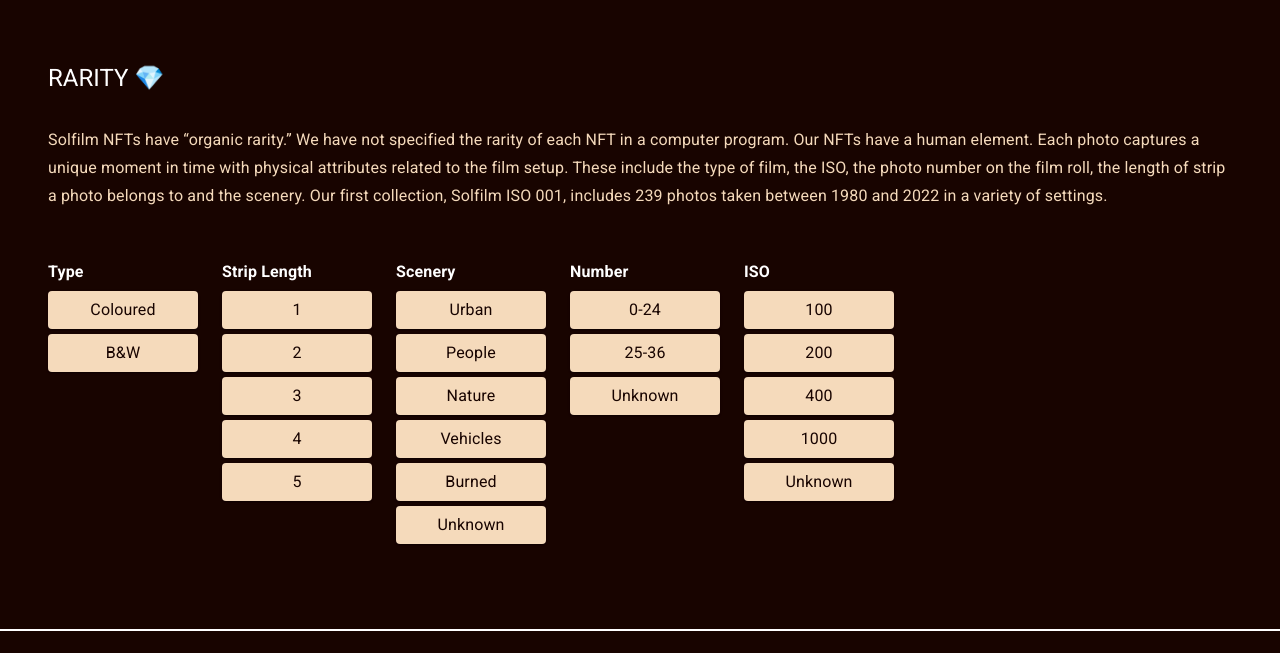
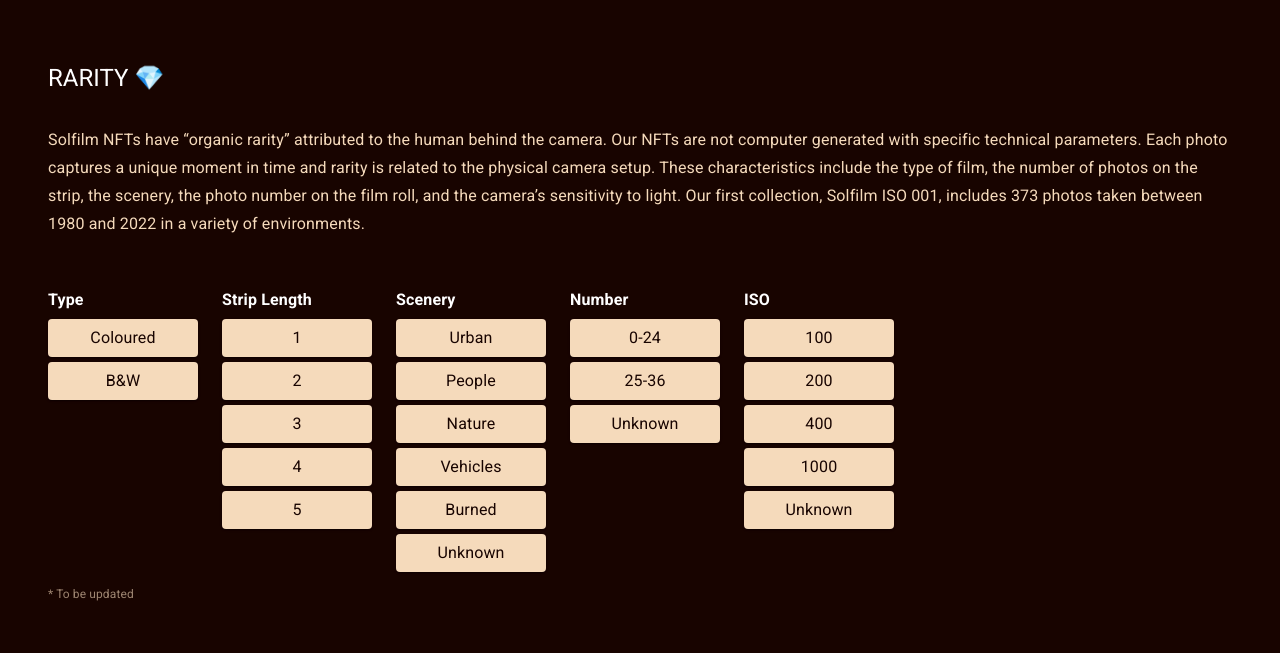
Before and after one commit to kyra-nank/solfilm-info, a React (Create React App) app in the folder client/: page /home in a window 1280 px wide. Shown: the part 2920-3573 px from the top of the page. Built offline with nearby package versions, Linux system fonts and the light colour scheme.

Commit message:
feat: complete content update

```diff
--- a/client/src/components/Rarity.js
+++ b/client/src/components/Rarity.js
@@ -55,8 +55,17 @@
     <section id="rarity">
       <Box style={{ paddingTop: "5rem", paddingBottom: "5rem" }}>
         <Typography variant="h5" style={{  marginBottom: "2rem", color: "#FFF"  }}>RARITY &#128142;</Typography>
-        <Typography variant="subtitle1" style={{ marginBottom: "3rem" }}>Solfilm NFTs have “organic rarity.” We have not specified the rarity of each NFT in a computer program. Our NFTs have a human element. Each photo captures a unique moment in time with physical attributes related to the film setup. These include the type of film, the ISO, the photo number on the film roll, the length of strip a photo belongs to and the scenery. Our first collection, Solfilm ISO 001, includes 239 photos taken between 1980 and 2022 in a variety of settings.</Typography>
+        <Typography variant="subtitle1" style={{ marginBottom: "3rem" }}>
+          Solfilm NFTs have “organic rarity” attributed to the human behind the camera.
+          Our NFTs are not computer generated with specific technical parameters.
+          Each photo captures a unique moment in time and rarity is related to the physical camera setup.
+          These characteristics include the type of film, the number of photos on the strip,
+          the scenery, the photo number on the film roll, and the camera’s sensitivity to light.
+          Our first collection, Solfilm ISO 001, includes 373 photos taken between 1980 and
+          2022 in a variety of environments.
+        </Typography>
         {renderGrid()}
+        <Typography sx={{fontSize: "0.75rem", opacity: "0.6", marginTop: "0.5rem"}}>* To be updated</Typography>
       </Box>
     </section>
   );
```
